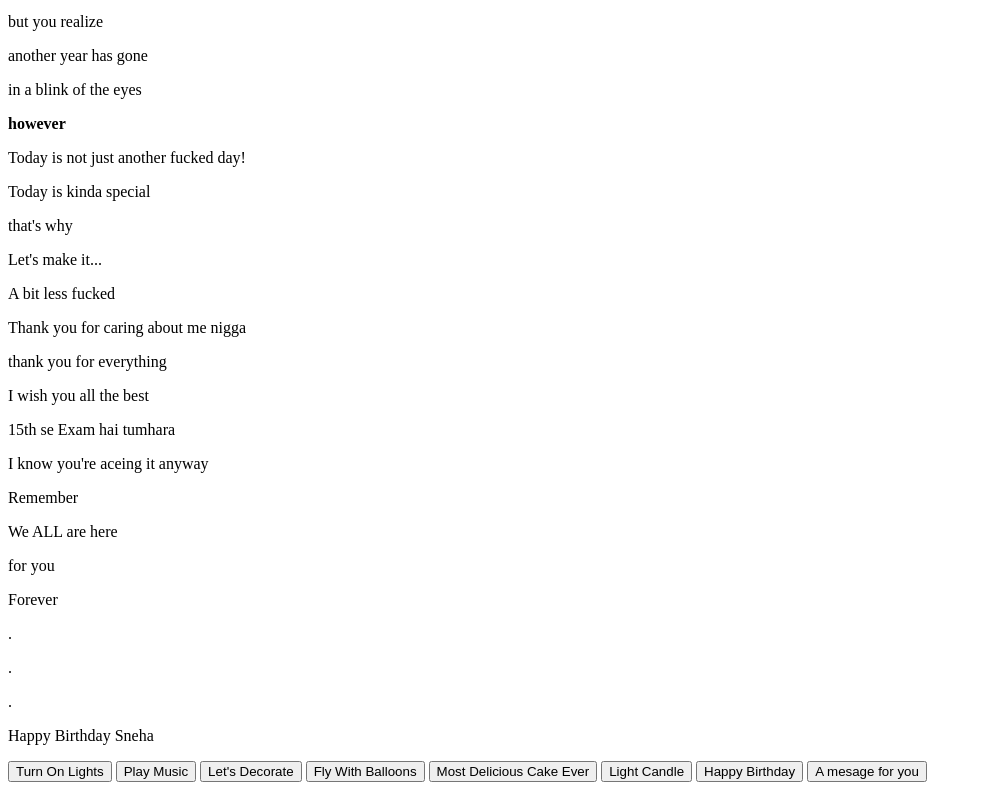
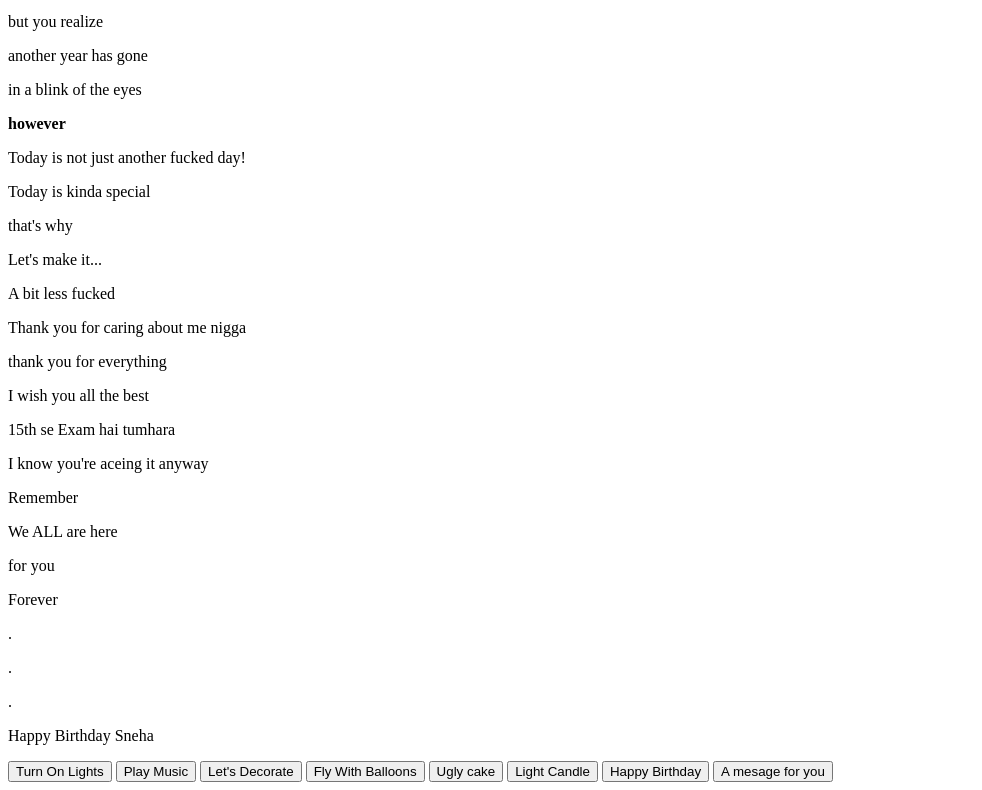
Before and after one commit to JahsehDwayneRecardoOnfroy/sgbday, a website: page index.html in a window 1280 px wide. Shown: the part 1037-1827 px from the top of the page, without its empty margins (0-982 px from the left). Drawn offline with nearby package versions, Linux system fonts and the light colour scheme.

Commit message:
Update index.html

```diff
--- a/index.html
+++ b/index.html
@@ -138,7 +138,7 @@
 					<button class="btn btn-primary" id="play">Play Music</button>
 					<button class="btn btn-primary" id="bannar_coming">Let's Decorate</button>
 					<button class="btn btn-primary" id="balloons_flying">Fly With Balloons</button>
-					<button class="btn btn-primary" id="cake_fadein">Most Delicious Cake Ever</button>
+					<button class="btn btn-primary" id="cake_fadein">Ugly cake</button>
 					<button class="btn btn-primary" id="light_candle"> Light Candle</button>
 					<button class="btn btn-primary" id="wish_message">Happy Birthday</button>
 					<button class="btn btn-primary" id="story">A mesage for you</button>
```
